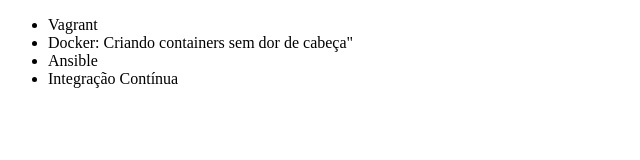
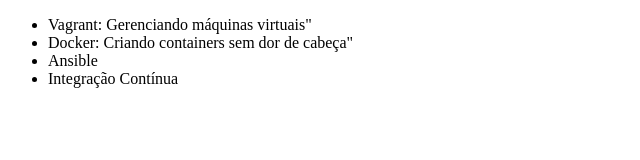
Before and after one commit to helenam42/git_pratica, a plain HTML site: page index.html in a window 1280 px wide. Shown: the whole page, without its empty margins (0-640 px from the left). Drawn offline with Linux system fonts and the light colour scheme.

Commit message:
alteração no vagrant

```diff
--- a/index.html
+++ b/index.html
@@ -6,7 +6,7 @@
 </head>
 <body>
     <ul>
-        <li>Vagrant</li>
+        <li>Vagrant: Gerenciando máquinas virtuais"</li>
         <li>Docker: Criando containers sem dor de cabeça"</li>
         <li>Ansible</li>
         <li>Integração Contínua</li>
```
